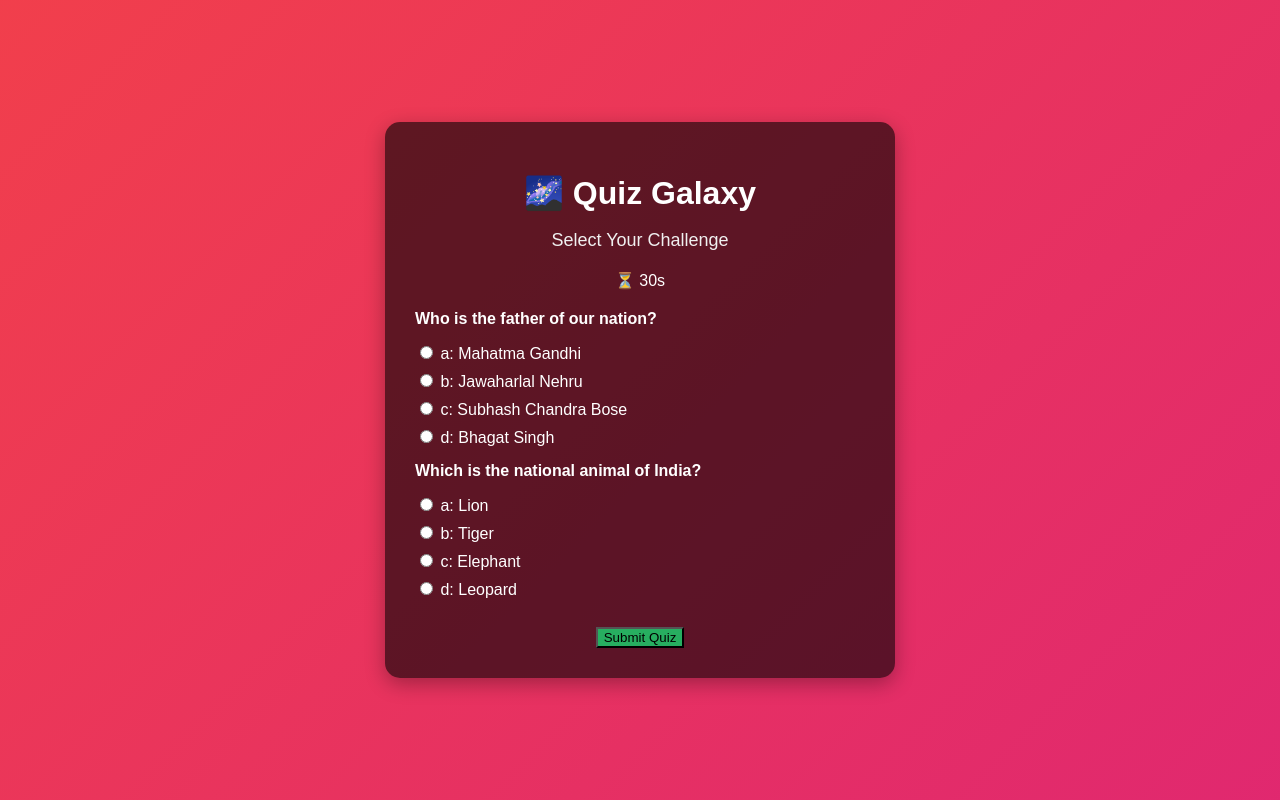
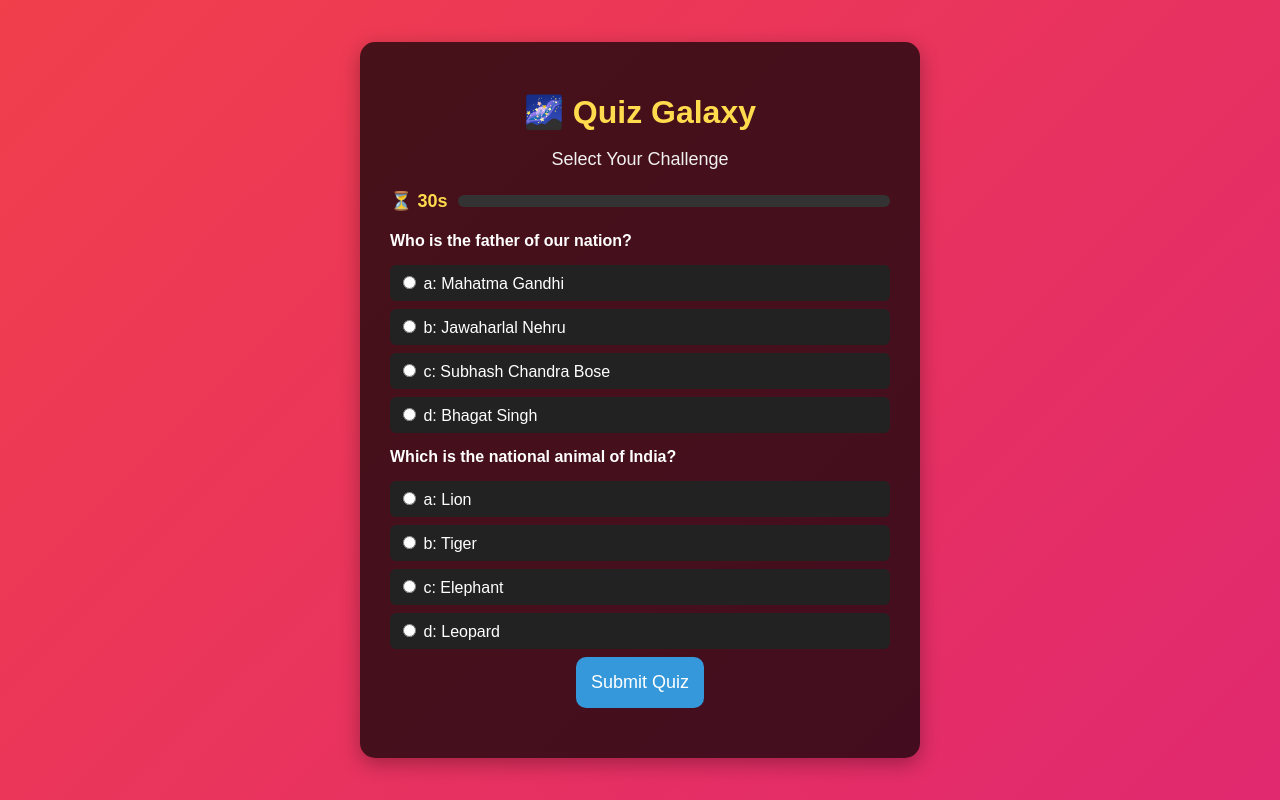
Before and after one commit to 21akshath/online-quiz-app, a plain HTML site: page index.html in a window 1280 px wide. Both pictures are taken after a click on the button "General Knowledge". Drawn offline with Linux system fonts and the light colour scheme.

Commit message:
Update style.css

```diff
--- a/style.css
+++ b/style.css
@@ -20,16 +20,17 @@ body {
 
 .quiz-app {
   text-align: center;
-  background: rgba(0,0,0,0.6);
+  background: rgba(0,0,0,0.7);
   padding: 30px;
   border-radius: 15px;
-  width: 450px;
+  width: 500px;
   box-shadow: 0px 6px 20px rgba(0,0,0,0.3);
 }
 
 h1 {
   margin-bottom: 10px;
   font-size: 2rem;
+  color: #ffdb4d;
 }
 
 .subtitle {
@@ -44,7 +45,7 @@ h1 {
   gap: 15px;
 }
 
-.category {
+.category, button#submit, button#restart {
   padding: 15px;
   font-size: 18px;
   border: none;
@@ -55,7 +56,7 @@ h1 {
   transition: transform 0.2s, background 0.3s;
 }
 
-.category:hover {
+.category:hover, button#submit:hover, button#restart:hover {
   background: #2980b9;
   transform: scale(1.05);
 }
@@ -77,13 +78,50 @@ h1 {
 .answers label {
   display: block;
   margin: 8px 0;
+  background: #222;
+  padding: 8px;
+  border-radius: 6px;
+  cursor: pointer;
+  transition: background 0.3s;
 }
 
-button#submit {
-  margin-top: 20px;
-  background: #27ae60;
+.answers label:hover {
+  background: #444;
 }
 
-button#submit:hover {
-  background: #1e8449;
+#results {
+  margin-top: 20px;
+  font-size: 20px;
+  font-weight: bold;
+  color: #ffdb4d;
 }
+
+/* Timer & Progress Bar */
+.quiz-header {
+  display: flex;
+  justify-content: space-between;
+  align-items: center;
+  margin-bottom: 15px;
+}
+
+#timer {
+  font-size: 18px;
+  font-weight: bold;
+  color: #ffdb4d;
+}
+
+#progress {
+  flex: 1;
+  background: #333;
+  margin-left: 10px;
+  height: 12px;
+  border-radius: 6px;
+  overflow: hidden;
+}
+
+#progress-bar {
+  width: 0%;
+  height: 100%;
+  background: #27ae60;
+  transition: width 0.3s;
+}
```
